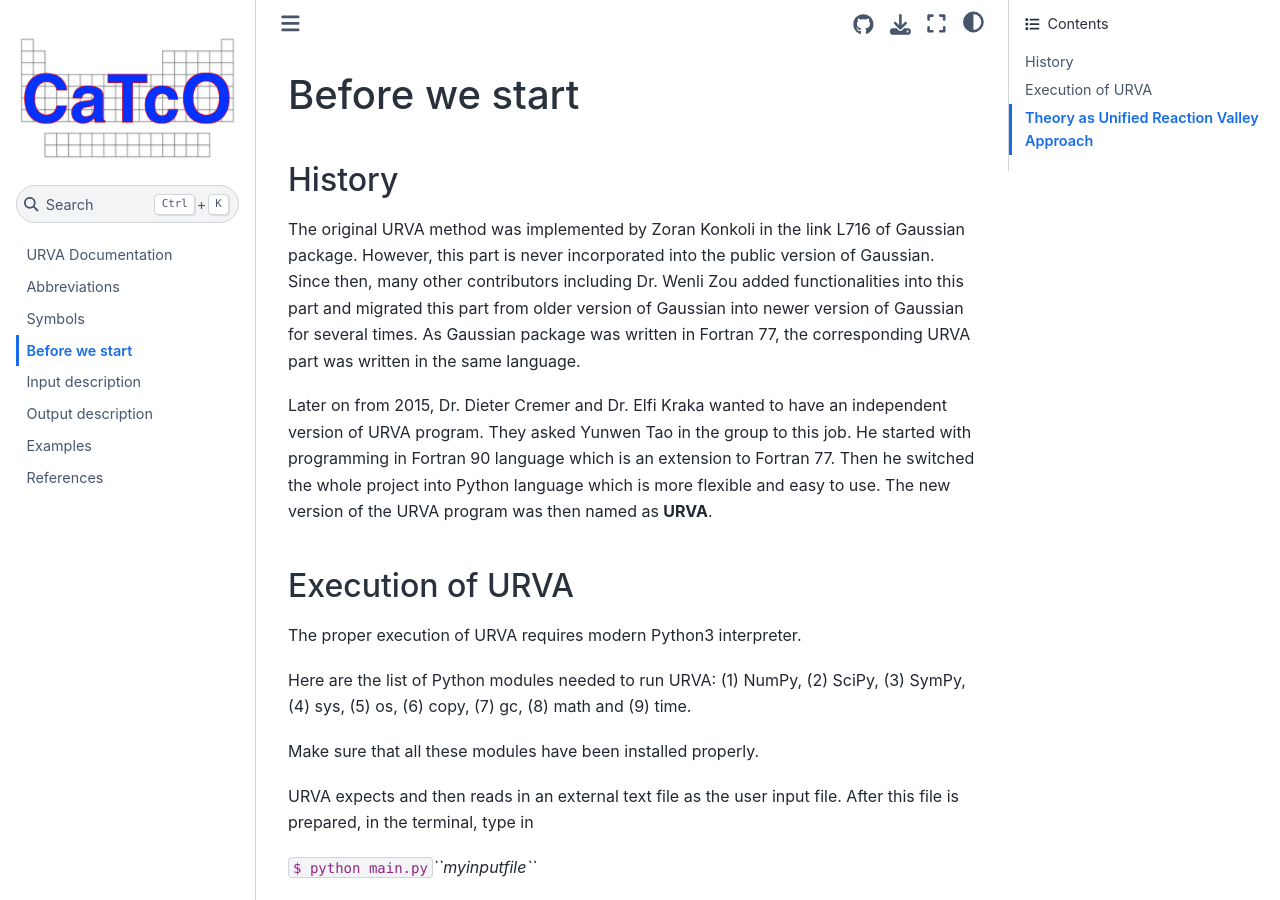
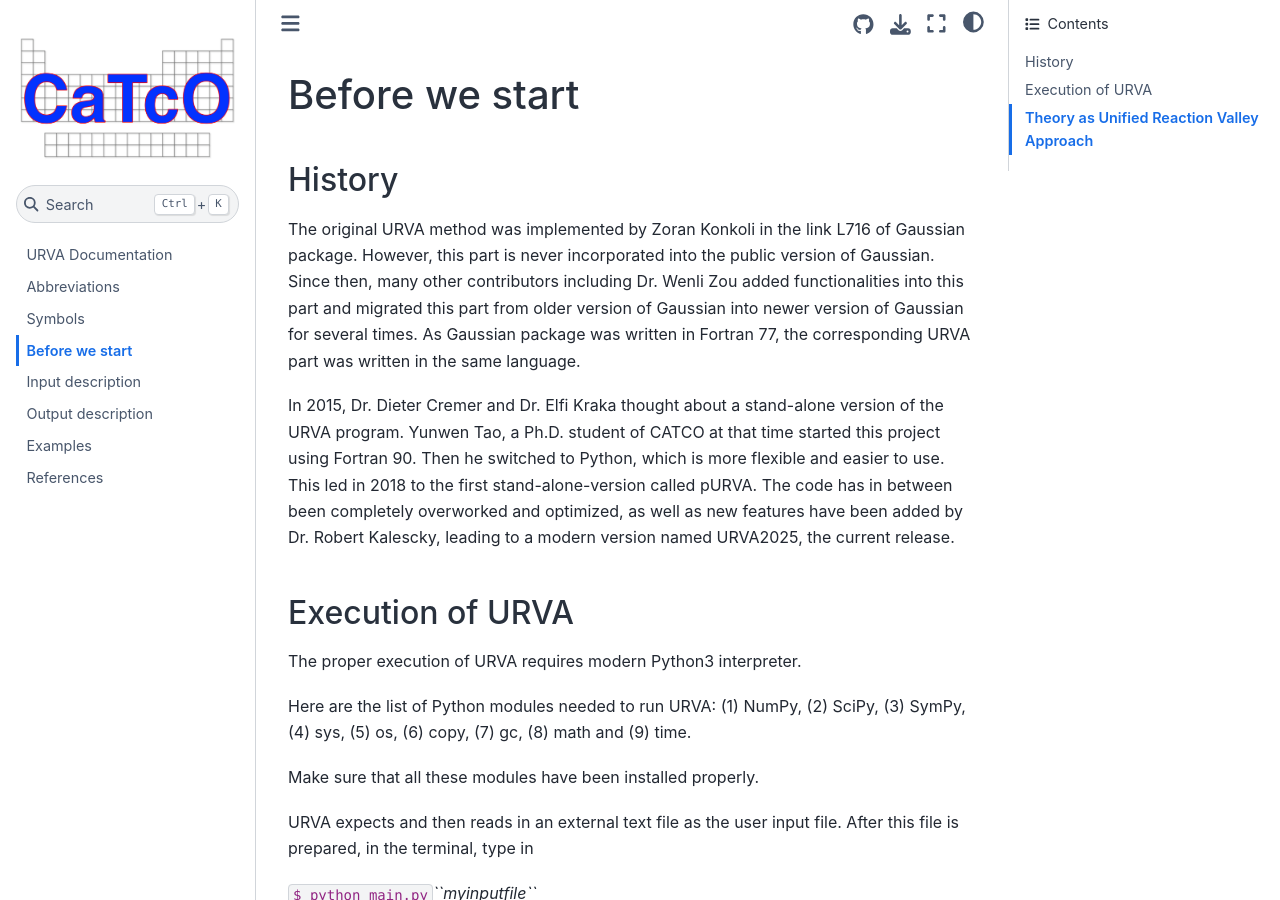
Before and after one commit to SouthernMethodistUniversity/URVA, a Jupyter Book: the page built from docs/1.md, in a window 1280 px wide and 900 px high. Built offline with Jupyter Book 1.0.4 settings and Sphinx 7.4.7 and the Sphinx Book theme 1.1.4, drawn with Linux system fonts in a browser that asks for light colours; cross-references to code outside the pages are shown as plain code.

Commit message:
History updates.

```diff
--- a/docs/1.md
+++ b/docs/1.md
@@ -10,12 +10,13 @@ migrated this part from older version of Gaussian into newer version of
 Gaussian for several times. As Gaussian package was written in Fortran
 77, the corresponding URVA part was written in the same language.
 
-Later on from 2015, Dr. Dieter Cremer and Dr. Elfi Kraka wanted to have
-an independent version of URVA program. They asked Yunwen Tao in the
-group to this job. He started with programming in Fortran 90 language
-which is an extension to Fortran 77. Then he switched the whole project
-into Python language which is more flexible and easy to use. The new
-version of the URVA program was then named as **URVA**.
+In 2015, Dr. Dieter Cremer and Dr. Elfi Kraka thought about a stand-alone
+version of the URVA program. Yunwen Tao, a Ph.D. student of CATCO at that time
+started this project using Fortran 90. Then he switched to Python, which is
+more flexible and easier to use. This led in 2018 to the first
+stand-alone-version called pURVA. The code has in between been completely
+overworked and optimized, as well as new features have been added by Dr. Robert
+Kalescky, leading to a modern version named URVA2025, the current release.
 
 ## Execution of URVA
 
```
